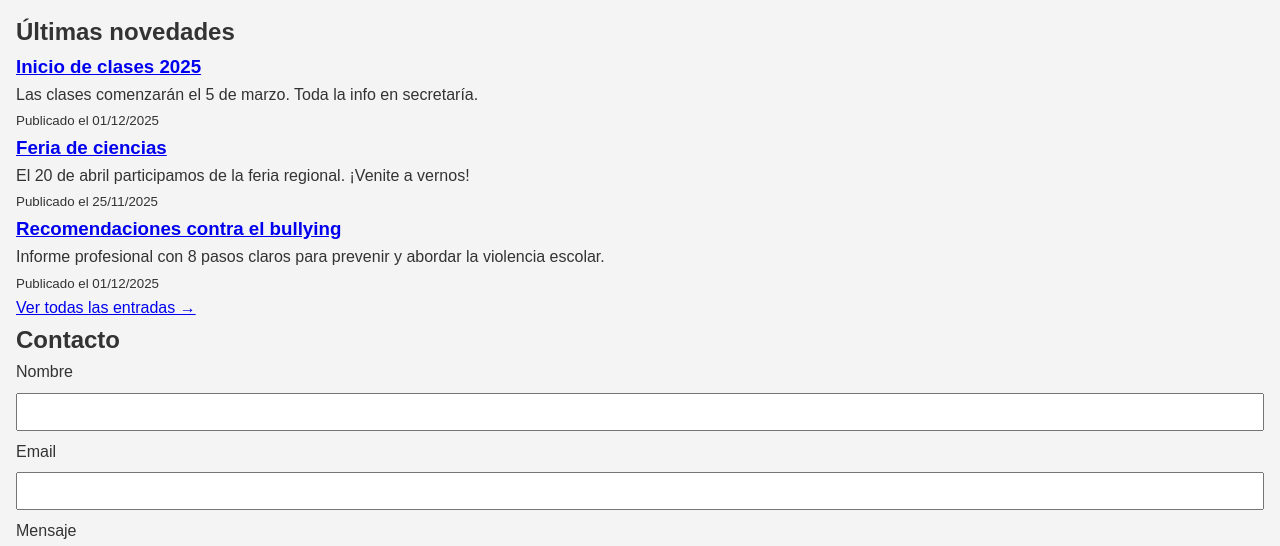
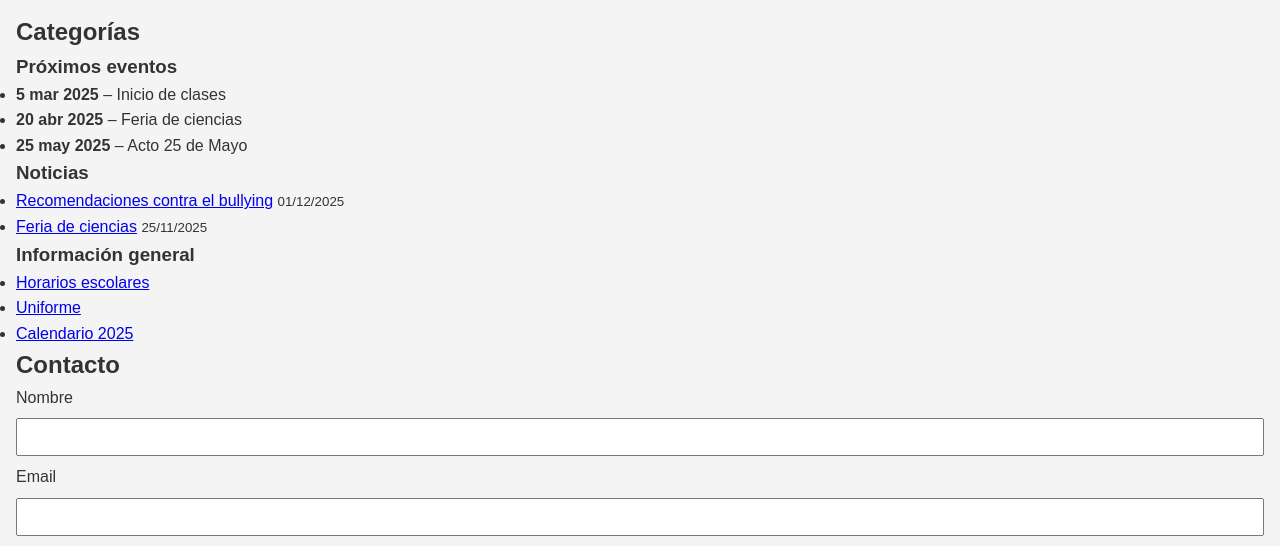
Before and after one commit to bobbespoja1304-cell/Leopoldo-Lugones-N12-Digital, a plain HTML site: page index.html in a window 1280 px wide. Shown: the part 633-1179 px from the top of the page. Drawn offline with Linux system fonts and the light colour scheme.

Commit message:
Add categories section with events and news

```diff
--- a/index.html
+++ b/index.html
@@ -25,32 +25,44 @@
       <img src="https://source.unsplash.com/800x400?school" alt="Foto de la escuela" />
     </section>
 
-    <section id="blog">
-      <h2>Últimas novedades</h2>
+<section id="categorias">
+  <h2>Categorías</h2>
 
-      <!-- Entrada 1 -->
-      <article>
-        <h3><a href="blog/entrada1.html">Inicio de clases 2025</a></h3>
-        <p>Las clases comenzarán el 5 de marzo. Toda la info en secretaría.</p>
-        <small>Publicado el 01/12/2025</small>
-      </article>
+  <!-- EVENTOS -->
+  <article class="categoria">
+    <h3>Próximos eventos</h3>
+    <ul class="eventos">
+      <li><strong>5 mar 2025</strong> – Inicio de clases</li>
+      <li><strong>20 abr 2025</strong> – Feria de ciencias</li>
+      <li><strong>25 may 2025</strong> – Acto 25 de Mayo</li>
+    </ul>
+  </article>
 
-      <!-- Entrada 2 -->
-      <article>
-        <h3><a href="blog/entrada2.html">Feria de ciencias</a></h3>
-        <p>El 20 de abril participamos de la feria regional. ¡Venite a vernos!</p>
-        <small>Publicado el 25/11/2025</small>
-      </article>
+  <!-- NOTICIAS -->
+  <article class="categoria">
+    <h3>Noticias</h3>
+    <ul class="noticias">
+      <li>
+        <a href="blog/entrada3.html">Recomendaciones contra el bullying</a>
+        <small>01/12/2025</small>
+      </li>
+      <li>
+        <a href="blog/entrada2.html">Feria de ciencias</a>
+        <small>25/11/2025</small>
+      </li>
+    </ul>
+  </article>
 
-      <!-- Entrada 3 -->
-      <article>
-        <h3><a href="blog/entrada3.html">Recomendaciones contra el bullying</a></h3>
-        <p>Informe profesional con 8 pasos claros para prevenir y abordar la violencia escolar.</p>
-        <small>Publicado el 01/12/2025</small>
-      </article>
-
-      <p><a href="blog/">Ver todas las entradas →</a></p>
-    </section>
+  <!-- INFORMACIÓN -->
+  <article class="categoria">
+    <h3>Información general</h3>
+    <ul class="info">
+      <li><a href="#horarios">Horarios escolares</a></li>
+      <li><a href="#uniforme">Uniforme</a></li>
+      <li><a href="#calendario">Calendario 2025</a></li>
+    </ul>
+  </article>
+</section>
 
     <section id="contacto">
       <h2>Contacto</h2>
```
